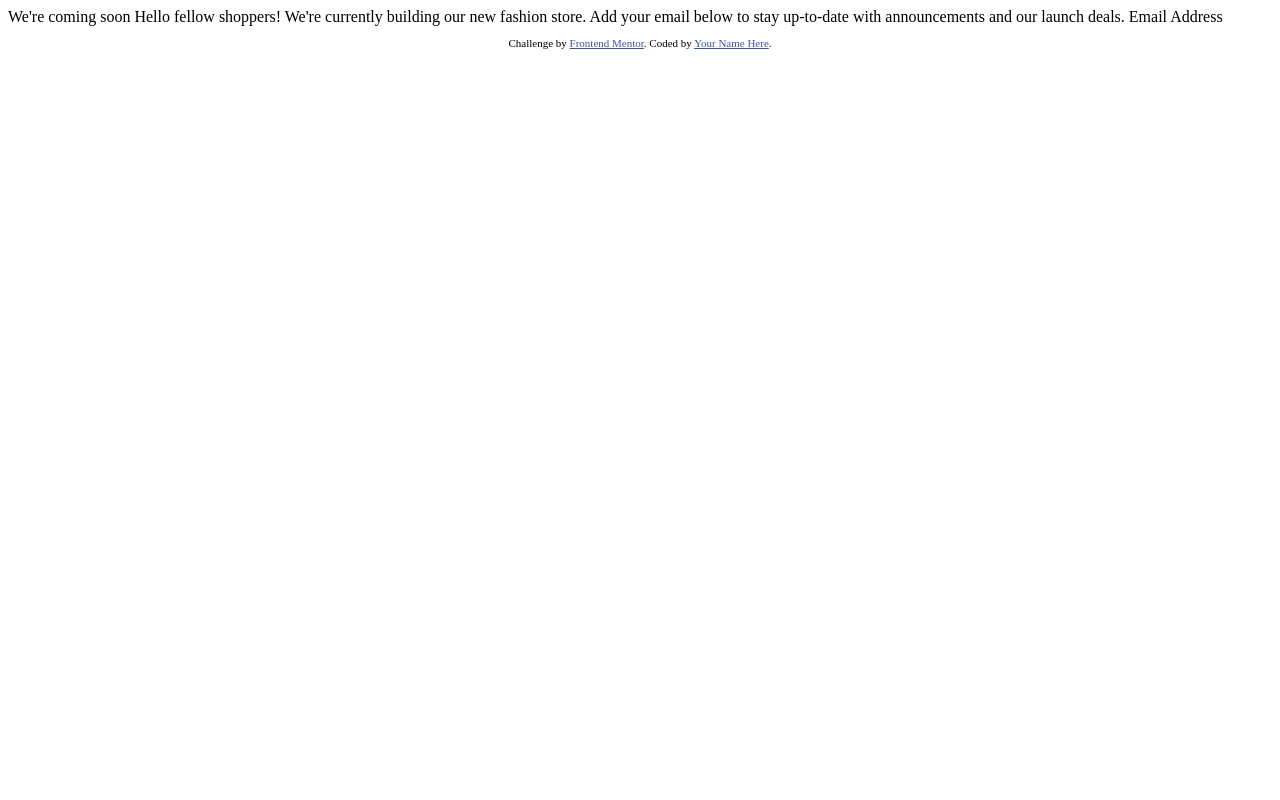
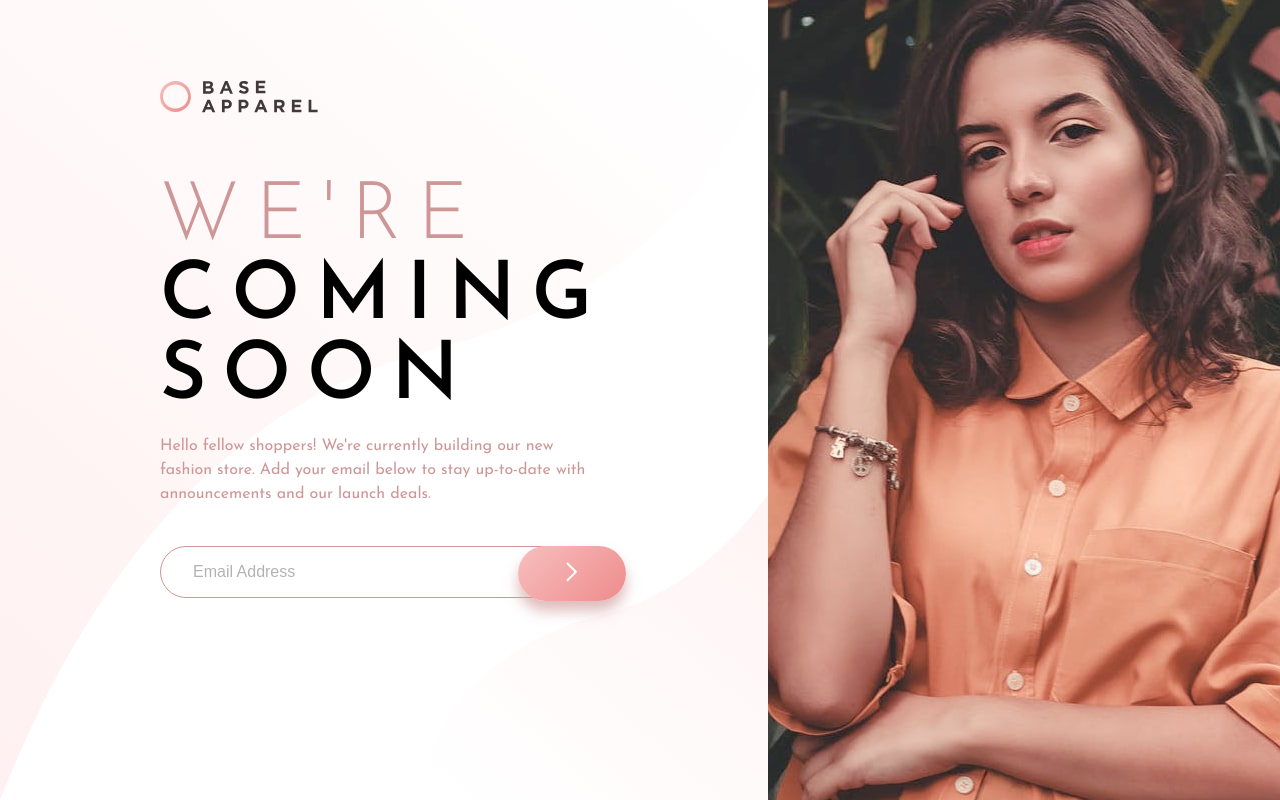
Before and after one commit to FernJBatista/Base-Apparel-Coming-Soon-Page, a plain HTML site: page index.html in a window 1280 px wide. Drawn offline with Linux system fonts and the light colour scheme.

Commit message:
Version one. Using Flexbox.

```diff
--- /dev/null
+++ b/css/style.scss
@@ -0,0 +1,297 @@
+html,
+body,
+div,
+span,
+applet,
+object,
+iframe,
+h1,
+h2,
+h3,
+h4,
+h5,
+h6,
+p,
+blockquote,
+pre,
+a,
+abbr,
+acronym,
+address,
+big,
+cite,
+code,
+del,
+dfn,
+em,
+img,
+ins,
+kbd,
+q,
+s,
+samp,
+small,
+strike,
+strong,
+sub,
+sup,
+tt,
+var,
+b,
+u,
+i,
+center,
+dl,
+dt,
+dd,
+ol,
+ul,
+li,
+fieldset,
+form,
+label,
+legend,
+table,
+caption,
+tbody,
+tfoot,
+thead,
+tr,
+th,
+td,
+article,
+aside,
+canvas,
+details,
+embed,
+figure,
+figcaption,
+footer,
+header,
+hgroup,
+menu,
+nav,
+output,
+ruby,
+section,
+summary,
+time,
+mark,
+audio,
+video {
+    margin: 0;
+    padding: 0;
+    border: 0;
+    font-size: 100%;
+    font: inherit;
+    vertical-align: baseline;
+}
+/* HTML5 display-role reset for older browsers */
+article,
+aside,
+details,
+figcaption,
+figure,
+footer,
+header,
+hgroup,
+menu,
+nav,
+section {
+    display: block;
+}
+body {
+    line-height: 1;
+}
+ol,
+ul {
+    list-style: none;
+}
+blockquote,
+q {
+    quotes: none;
+}
+blockquote:before,
+blockquote:after,
+q:before,
+q:after {
+    content: '';
+    content: none;
+}
+table {
+    border-collapse: collapse;
+    border-spacing: 0;
+}
+
+:root {
+    //Primary Colors
+    --Desaturated-Red: hsl(0, 36%, 70%);
+    --Soft-Red: hsl(0, 93%, 68%);
+
+    // Neutral
+    --Dark-Grayish-Red: hsl(0, 6%, 24%);
+
+    //Gradients
+    --Gradient1: linear-gradient((180deg, hsl(0, 0%, 100%), hsl(0, 100%, 98%)));
+    --Gradient2: linear-gradient((180deg, hsl(0, 80%, 86%), hsl(0, 74%, 74%)));
+}
+
+body {
+    min-height: 100vh;
+    font-family: Josefin Sans;
+
+    main {
+        display: flex;
+        flex-direction: row;
+        min-height: 100vh;
+        margin: 0;
+        justify-content: space-around;
+
+        div.left {
+            padding: 4rem 0;
+            display: flex;
+            flex-direction: column;
+            background-image: url(../images/bg-pattern-desktop.svg);
+            background-repeat: no-repeat;
+            background-size: cover;
+            height: 100vh;
+            gap: 8rem;
+            box-sizing: border-box;
+            min-width: 60%;
+            position: relative;
+            justify-content: center;
+            align-items: center;
+
+            div.left-column {
+                display: flex;
+                flex-direction: column;
+
+                img.logo {
+                    max-width: 10rem;
+                    position: absolute;
+                    top: 10%;
+                }
+
+                div.left-content {
+                    max-width: 28rem;
+                    display: flex;
+                    flex-direction: column;
+                    gap: 1rem;
+
+                    h1 {
+                        font-size: 5rem;
+                        text-transform: uppercase;
+                        letter-spacing: 1rem;
+                        font-weight: 600;
+
+                        span {
+                            color: var(--Desaturated-Red);
+                            font-weight: 300;
+                        }
+                    }
+
+                    p {
+                        font-size: 1rem;
+                        font-weight: 400;
+                        color: var(--Desaturated-Red);
+                        line-height: 1.5;
+                    }
+
+                    form {
+                        div.subscription-field {
+                            display: flex;
+                            flex-direction: row;
+                            position: relative;
+                            padding: 1.5rem 0;
+
+                            input {
+                                width: 100%;
+                                padding: 1rem 2rem;
+                                border: 1px solid var(--Desaturated-Red);
+                                border-radius: 9999px;
+                                font-size: 1rem;
+                                font-weight: 400;
+                                color: var(--Dark-Grayish-Red);
+                            }
+
+                            input::placeholder {
+                                color: hsla(0, 0%, 0%, 0.3);
+                                font-weight: 400;
+                            }
+
+                            button {
+                                padding: 1rem 3rem;
+                                border-radius: 9999px;
+                                border: none;
+                                position: absolute;
+                                left: 80%;
+                                background: linear-gradient(
+                                    135deg,
+                                    hsl(0, 80%, 86%),
+                                    hsl(0, 74%, 74%)
+                                );
+                                box-shadow: 0 10px 14px hsla(0, 36%, 70%, 0.65);
+                                cursor: pointer;
+                            }
+
+                            button:hover {
+                                background: linear-gradient(
+                                    135deg,
+                                    hsl(0, 100%, 98%),
+                                    hsl(0, 80%, 86%)
+                                );
+                                box-shadow: 0 10px 14px hsla(0, 36%, 70%, 0.65);
+                            }
+
+                            div.error {
+                                display: none;
+                                position: absolute;
+                                top: 4rem;
+                                left: 2rem;
+                                color: red;
+                            }
+                        }
+                    }
+
+                    img.error {
+                        display: none;
+                    }
+                }
+            }
+        }
+
+        div.right {
+            background-image: url(../images/hero-desktop.jpg);
+            background-repeat: no-repeat;
+            background-size: cover;
+            min-width: 40%;
+        }
+    }
+}
+
+@media screen and (max-width: 578px) {
+    body {
+        main {
+            flex-direction: column-reverse;
+            margin-top: 20%;
+            align-items: center;
+            justify-content: center;
+
+            div.left {
+                padding: 2rem 1rem;
+                background-image: none;
+                background-color: #fff;
+                width: 100%;
+
+                div.left-column {
+                }
+            }
+
+            div.right {
+                width: 100%;
+                height: 16rem;
+                background-size: auto;
+            }
+        }
+    }
+}
--- a/index.html
+++ b/index.html
@@ -5,29 +5,49 @@
   <meta name="viewport" content="width=device-width, initial-scale=1.0"> <!-- displays site properly based on user's device -->
 
   <link rel="icon" type="image/png" sizes="32x32" href="./images/favicon-32x32.png">
+  <link rel="stylesheet" href="./css/style.css">
+  <link rel="preconnect" href="https://fonts.googleapis.com">
+<link rel="preconnect" href="https://fonts.gstatic.com" crossorigin>
+<link href="https://fonts.googleapis.com/css2?family=Josefin+Sans:ital,wght@0,100..700;1,100..700&family=Manrope:wght@200..800&display=swap" rel="stylesheet">
 
   <title>Frontend Mentor | Base Apparel coming soon page</title>
 
-  <!-- Feel free to remove these styles or customise in your own stylesheet 👍 -->
-  <style>
-    .attribution { font-size: 11px; text-align: center; }
-    .attribution a { color: hsl(228, 45%, 44%); }
-  </style>
 </head>
 <body>
 
-  We're coming soon
+  <main>
+    <div class="left">
+     <div class="left-column">
+      <img src="./images/logo.svg" alt="Base Apparel Logo" class="logo">
 
-  Hello fellow shoppers! We're currently building our new fashion store.
-  Add your email below to stay up-to-date with announcements and our launch deals.
+        <div class="left-content">
+          <h1><span>We're</span><br>coming<br>soon</h1>
 
-  Email Address
+          <p>Hello fellow shoppers! We're currently building our new fashion store.
+          Add your email below to stay up-to-date with announcements and our launch deals.</p>
 
-  <footer>
-    <p class="attribution">
-      Challenge by <a href="https://www.frontendmentor.io?ref=challenge" target="_blank">Frontend Mentor</a>.
-      Coded by <a href="#">Your Name Here</a>.
-    </p>
-  </footer>
+          <form action="#" class="email-address">
+
+            <div class="subscription-field">
+              <input type="email" id="email" name="email" placeholder="Email Address">
+              <button type="submit"><img src="./images/icon-arrow.svg" alt="Arrow Icon to Send"></button>
+
+              <div class="error">
+                <small>Please provide a valid Email</small>
+              </div>
+
+            </div>
+          </form>
+
+          <img src="./images/icon-error.svg" alt="Error Icon" class="error">
+        </div>
+      </div>
+    </div>
+
+
+    <div class="right"></div>
+
+  </main>
+
 </body>
 </html>
```
Also changed, not shown: css/style.css (added), 3 other files.
